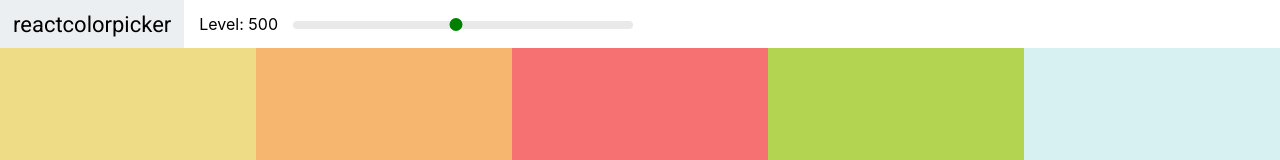
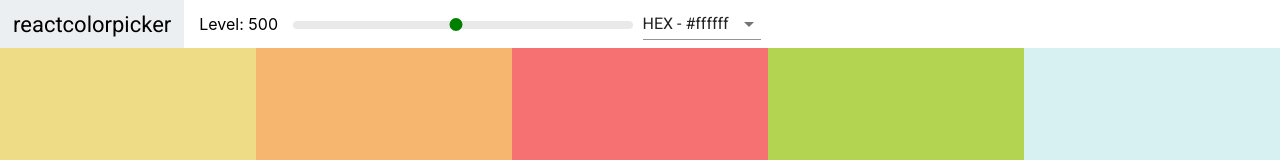
Before and after one commit to benjaminsinaiko/colors-app, a React (Create React App) app: page / in a window 1280 px wide. Shown: the top 160 px of the page. Built offline with nearby package versions, Linux system fonts and the light colour scheme.

Commit message:
Add material-ui, color format select

```diff
--- a/package.json
+++ b/package.json
@@ -3,6 +3,7 @@
   "version": "0.1.0",
   "private": true,
   "dependencies": {
+    "@material-ui/core": "^3.9.3",
     "chroma-js": "^2.0.3",
     "rc-slider": "^8.6.11",
     "react": "^16.8.6",
--- a/src/ColorBox.js
+++ b/src/ColorBox.js
@@ -7,6 +7,7 @@ class ColorBox extends Component {
     super(props);
     this.state = { copied: false };
   }
+
   changeCopyState = () => {
     this.setState({ copied: true }, () => {
       setTimeout(() => this.setState({ copied: false }), 1500);
@@ -19,13 +20,10 @@ class ColorBox extends Component {
     return (
       <CopyToClipboard text={background} onCopy={this.changeCopyState}>
         <div style={{ background }} className="ColorBox">
-          <div
-            style={{ background }}
-            className={`copy-overlay ${copied && 'show'}`}
-          />
+          <div style={{ background }} className={`copy-overlay ${copied && 'show'}`} />
           <div className={`copy-msg ${copied && 'show'}`}>
             <h1>copied!</h1>
-            <p>{this.props.background}</p>
+            <p>{background}</p>
           </div>
           <div className="copy-container">
             <div className="box-content">
--- a/src/Navbar.js
+++ b/src/Navbar.js
@@ -1,11 +1,27 @@
 import React, { Component } from 'react';
+import Select from '@material-ui/core/Select';
+import MenuItem from '@material-ui/core/MenuItem';
 import Slider from 'rc-slider';
 import 'rc-slider/assets/index.css';
 import './Navbar.css';
 
 class Navbar extends Component {
+  constructor(props) {
+    super(props);
+    this.state = {
+      format: 'hex',
+    };
+  }
+
+  handleChange = (e) => {
+    const { handleChange } = this.props;
+    this.setState({ format: e.target.value });
+    handleChange(e.target.value);
+  };
+
   render() {
     const { level, changeLevel } = this.props;
+    const { format } = this.state;
     return (
       <div className="Navbar">
         <div className="logo">
@@ -23,6 +39,13 @@ class Navbar extends Component {
             />
           </div>
         </div>
+        <div className="select">
+          <Select value={format} onChange={this.handleChange}>
+            <MenuItem value="hex">HEX - #ffffff</MenuItem>
+            <MenuItem value="rgb">RGB - rgb(255, 255, 255)</MenuItem>
+            <MenuItem value="rgba">RGBA - rgba(255, 255, 255, 1)</MenuItem>
+          </Select>
+        </div>
       </div>
     );
   }
--- a/src/Palette.js
+++ b/src/Palette.js
@@ -7,21 +7,30 @@ class Palette extends Component {
   constructor(props) {
     super(props);
     this.state = {
-      level: 500
+      level: 500,
+      format: 'hex',
     };
   }
-  changeLevel = level => {
+
+  changeLevel = (level) => {
     this.setState({ level });
   };
+
+  changeFormat = (val) => {
+    this.setState({ format: val });
+  };
+
   render() {
     const { colors } = this.props.palette;
-    const { level } = this.state;
+    const { level, format } = this.state;
+
     const colorBoxes = colors[level].map(color => (
-      <ColorBox background={color.hex} name={color.name} />
+      <ColorBox background={color[format]} name={color.name} />
     ));
+
     return (
       <div className="Palette">
-        <Navbar level={level} changeLevel={this.changeLevel} />
+        <Navbar level={level} changeLevel={this.changeLevel} handleChange={this.changeFormat} />
         {/* Navbar goes here */}
         <div className="Palette-colors">{colorBoxes}</div>
         {/* footer goes here */}
```
Also changed, not shown: .eslintrc.js, 1 other file (tests, documents, lock files or other folders).
